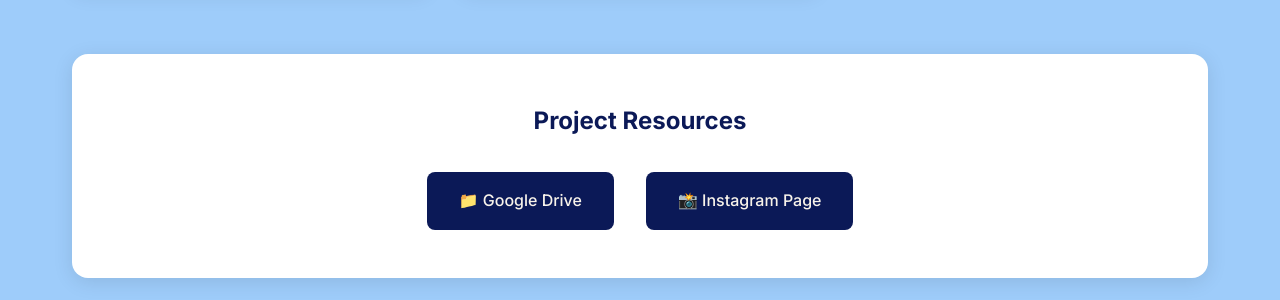
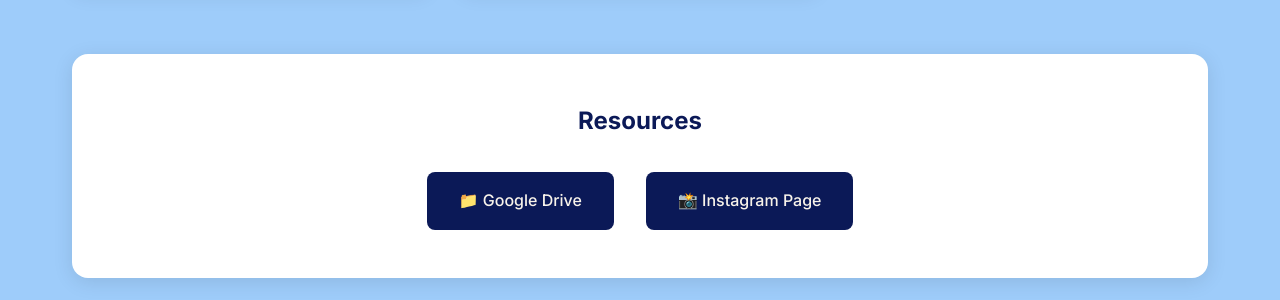
Before and after one commit to izza0459/adeena, a Django app: template global-perspectives-project/templates/home.html in a window 1280 px wide. Shown: the part 1271-1571 px from the top of the page. Run offline with Django 3.2, Linux system fonts and the light colour scheme; the template is opened without the code that fills it, so the values that code supplies are empty.

Commit message:
Update home.html

```diff
--- a/global-perspectives-project/templates/home.html
+++ b/global-perspectives-project/templates/home.html
@@ -42,7 +42,7 @@
         </section>
 
         <section class="links-section">
-            <h2>Project Resources</h2>
+            <h2>Resources</h2>
             <div class="links-grid">
                 <a href="https://drive.google.com/drive/folders/1bngvIsauxD77nSi_82QSgCU6SeC_rnKt" class="link-button" target="_blank" rel="noopener">
                     📁 Google Drive
```
